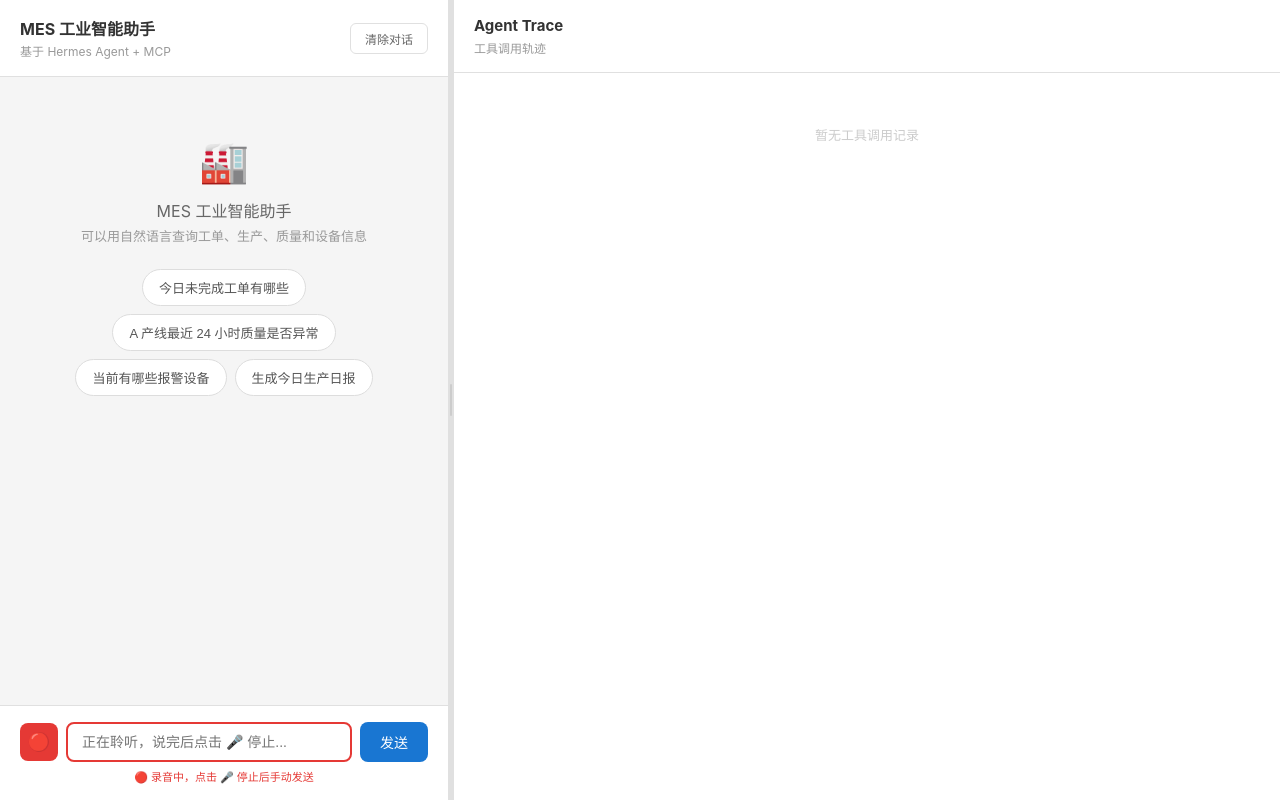
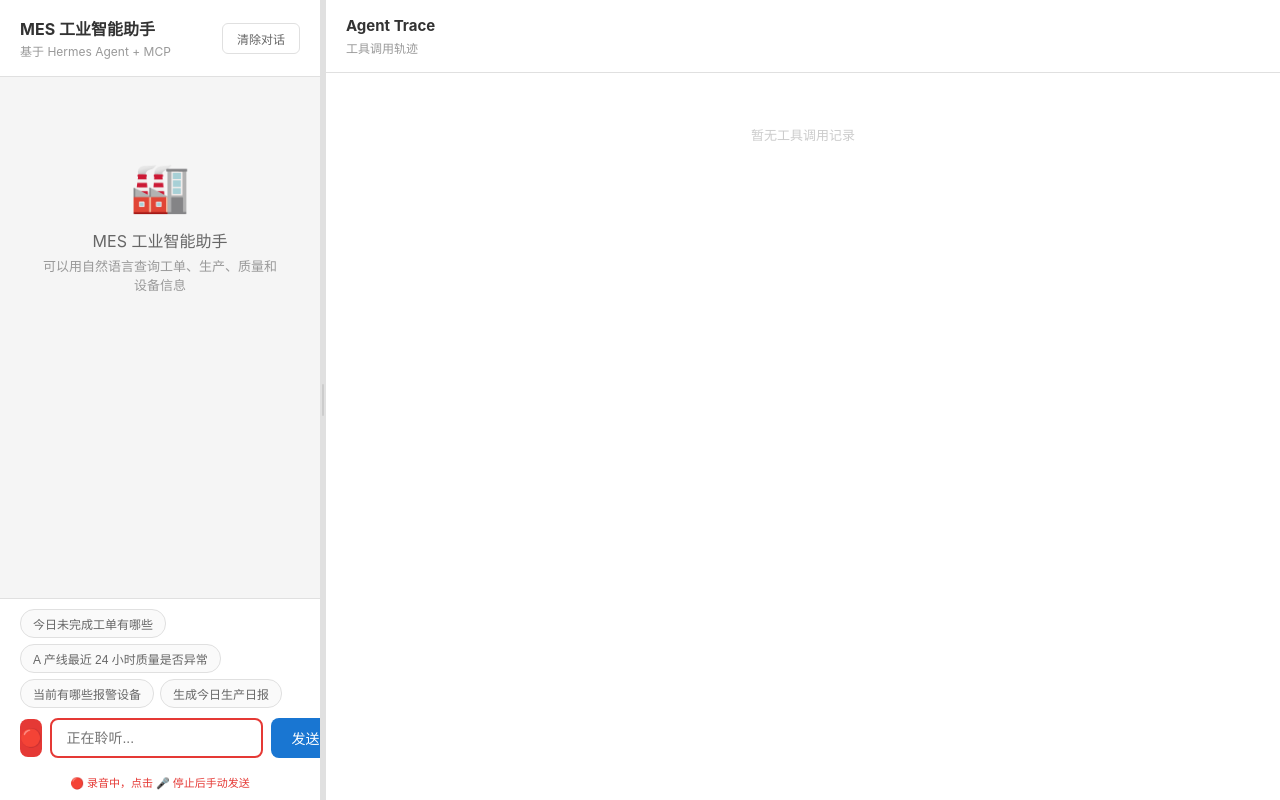
Before and after one commit to lplyhn/mes-industrial-agent, a React (Vite) app in the folder frontend/: page / in a window 1280 px wide. Both pictures are taken after a click on the button "语音输入". Built offline with nearby package versions, Linux system fonts and the light colour scheme.

Commit message:
fix: proxy gateway through frontend server, fix React hooks error, fix GBK encoding

```diff
--- a/frontend/src/App.tsx
+++ b/frontend/src/App.tsx
@@ -15,7 +15,7 @@ const App: React.FC = () => {
     clearChat,
   } = useSSE();
 
-  const [leftWidth, setLeftWidth] = React.useState(35);
+  const [leftWidth, setLeftWidth] = React.useState(25);
   const [dragging, setDragging] = React.useState(false);
   const containerRef = React.useRef<HTMLDivElement>(null);
 
@@ -29,7 +29,7 @@ const App: React.FC = () => {
     const rect = containerRef.current.getBoundingClientRect();
     const x = e.clientX - rect.left;
     const pct = (x / rect.width) * 100;
-    setLeftWidth(Math.max(20, Math.min(80, pct)));
+    setLeftWidth(Math.max(5, Math.min(80, pct)));
   }, [dragging]);
 
   const handleMouseUp = React.useCallback(() => {
--- a/frontend/src/components/ChatPanel.tsx
+++ b/frontend/src/components/ChatPanel.tsx
@@ -10,7 +10,7 @@ interface Props {
   onClear: () => void;
 }
 
-const SUGGESTIONS = [
+const QUICK_QUESTIONS = [
   "今日未完成工单有哪些",
   "A 产线最近 24 小时质量是否异常",
   "当前有哪些报警设备",
@@ -101,17 +101,10 @@ export const ChatPanel: React.FC<Props> = ({
       {/* Messages */}
       <div style={{ flex: 1, overflowY: "auto", padding: "20px" }}>
         {messages.length === 0 && (
-          <div style={{ textAlign: "center", padding: "40px 20px", color: "#999" }}>
-            <div style={{ fontSize: "40px", marginBottom: "12px" }}>🏭</div>
+          <div style={{ textAlign: "center", padding: "60px 20px 40px", color: "#999" }}>
+            <div style={{ fontSize: "48px", marginBottom: "12px" }}>🏭</div>
             <p style={{ margin: "0 0 4px", fontSize: "16px", color: "#666" }}>MES 工业智能助手</p>
-            <p style={{ margin: "0 0 24px", fontSize: "13px" }}>可以用自然语言查询工单、生产、质量和设备信息</p>
-            <div style={{ display: "flex", flexWrap: "wrap", gap: "8px", justifyContent: "center" }}>
-              {SUGGESTIONS.map((s) => (
-                <button key={s} onClick={() => onSend(s)} style={{ padding: "8px 16px", border: "1px solid #ddd", borderRadius: "20px", backgroundColor: "#fff", cursor: "pointer", fontSize: "13px", color: "#555" }}
-                  onMouseEnter={(e) => { (e.target as HTMLElement).style.borderColor = "#1976d2"; (e.target as HTMLElement).style.color = "#1976d2"; }}
-                  onMouseLeave={(e) => { (e.target as HTMLElement).style.borderColor = "#ddd"; (e.target as HTMLElement).style.color = "#555"; }}>{s}</button>
-              ))}
-            </div>
+            <p style={{ margin: "0", fontSize: "13px" }}>可以用自然语言查询工单、生产、质量和设备信息</p>
           </div>
         )}
         {messages.map((msg) => (
@@ -120,10 +113,26 @@ export const ChatPanel: React.FC<Props> = ({
         <div ref={bottomRef} />
       </div>
 
-      {/* Input */}
-      <div style={{ padding: "16px 20px", backgroundColor: "#fff", borderTop: "1px solid #e0e0e0" }}>
-        <form onSubmit={handleSubmit} style={{ display: "flex", gap: "8px", alignItems: "center" }}>
-          {/* Microphone */}
+      {/* Input + Quick Questions */}
+      <div style={{ backgroundColor: "#fff", borderTop: "1px solid #e0e0e0" }}>
+        {/* Quick question chips */}
+        {!isLoading && (
+          <div style={{ padding: "10px 20px 0", display: "flex", gap: "6px", flexWrap: "wrap" }}>
+            {QUICK_QUESTIONS.map((q) => (
+              <button key={q} onClick={() => onSend(q)}
+                style={{
+                  padding: "5px 12px", border: "1px solid #e0e0e0", borderRadius: "14px",
+                  backgroundColor: "#fafafa", cursor: "pointer", fontSize: "12px", color: "#666",
+                  whiteSpace: "nowrap", transition: "all 0.15s",
+                }}
+                onMouseEnter={(e) => { (e.target as HTMLElement).style.borderColor = "#1976d2"; (e.target as HTMLElement).style.color = "#1976d2"; (e.target as HTMLElement).style.backgroundColor = "#e3f2fd"; }}
+                onMouseLeave={(e) => { (e.target as HTMLElement).style.borderColor = "#e0e0e0"; (e.target as HTMLElement).style.color = "#666"; (e.target as HTMLElement).style.backgroundColor = "#fafafa"; }}
+              >{q}</button>
+            ))}
+          </div>
+        )}
+        {/* Input row */}
+        <form onSubmit={handleSubmit} style={{ display: "flex", gap: "8px", padding: "10px 20px 16px", alignItems: "center" }}>
           {hasVoice && (
             <button type="button" onClick={toggleVoice} disabled={isLoading}
               title={isListening ? "点击停止录音" : "语音输入"}
@@ -136,11 +145,8 @@ export const ChatPanel: React.FC<Props> = ({
               }}
             >{isListening ? "🔴" : "🎤"}</button>
           )}
-          <input
-            value={input}
-            onChange={(e) => setInput(e.target.value)}
-            onKeyDown={handleKeyDown}
-            placeholder={isListening ? "正在聆听，说完后点击 🎤 停止..." : hasVoice ? "输入或语音输入问题..." : "输入您的问题..."}
+          <input value={input} onChange={(e) => setInput(e.target.value)} onKeyDown={handleKeyDown}
+            placeholder={isListening ? "正在聆听..." : hasVoice ? "输入或语音输入问题..." : "输入您的问题..."}
             disabled={isLoading}
             style={{
               flex: 1, padding: "10px 14px", fontSize: "14px", outline: "none",
@@ -154,8 +160,8 @@ export const ChatPanel: React.FC<Props> = ({
             <button type="submit" style={{ padding: "10px 20px", border: "none", borderRadius: "8px", backgroundColor: "#1976d2", color: "#fff", cursor: "pointer", fontSize: "14px", whiteSpace: "nowrap" }}>发送</button>
           )}
         </form>
-        {isListening && <div style={{ fontSize: "11px", color: "#e53935", marginTop: "6px", textAlign: "center" }}>🔴 录音中，点击 🎤 停止后手动发送</div>}
-        {!hasVoice && <div style={{ fontSize: "10px", color: "#bbb", marginTop: "4px", textAlign: "right" }}>语音输入需要 Chrome/Edge 浏览器</div>}
+        {isListening && <div style={{ fontSize: "11px", color: "#e53935", padding: "0 20px 10px", textAlign: "center" }}>🔴 录音中，点击 🎤 停止后手动发送</div>}
+        {!hasVoice && <div style={{ fontSize: "10px", color: "#bbb", padding: "0 20px 10px", textAlign: "right" }}>语音输入需要 Chrome/Edge 浏览器</div>}
       </div>
     </div>
   );
--- a/frontend/src/components/TracePanel.tsx
+++ b/frontend/src/components/TracePanel.tsx
@@ -1,4 +1,4 @@
-import React, { useState, useMemo } from "react";
+import React, { useState, useMemo, useRef, useEffect } from "react";
 import type { ToolCall } from "../types";
 import { ResultRenderer } from "./ResultRenderer";
 
@@ -54,6 +54,12 @@ export const TracePanel: React.FC<Props> = ({ toolCalls }) => {
     [toolCalls]
   );
 
+  const scrollRef = useRef<HTMLDivElement>(null);
+
+  useEffect(() => {
+    scrollRef.current?.scrollTo({ top: scrollRef.current.scrollHeight, behavior: "smooth" });
+  }, [toolCalls]);
+
   return (
     <div
       style={{
@@ -69,7 +75,7 @@ export const TracePanel: React.FC<Props> = ({ toolCalls }) => {
           工具调用轨迹
         </p>
       </div>
-      <div style={{ flex: 1, overflowY: "auto", padding: "12px 16px" }}>
+      <div ref={scrollRef} style={{ flex: 1, overflowY: "auto", padding: "12px 16px" }}>
         {toolCalls.length === 0 && (
           <div
             style={{
--- a/frontend/src/services/hermes.ts
+++ b/frontend/src/services/hermes.ts
@@ -1,4 +1,4 @@
-const HERMES_URL = 'http://localhost:8642/v1/chat/completions';
+const HERMES_URL = '/api/v1/chat/completions';
 
 export interface StreamCallbacks {
   onContent: (content: string) => void;
@@ -10,6 +10,21 @@ export interface StreamCallbacks {
   }) => void;
   onDone: (fullContent: string) => void;
   onError: (error: string) => void;
+}
+
+// MCP 工具名称 → 中文显示名
+const TOOL_NAME_MAP: Record<string, string> = {
+  workorders: "工单查询",
+  production: "生产查询",
+  quality: "质量分析",
+  equipment: "设备诊断",
+  generate_daily_report: "日报生成",
+};
+
+function formatToolName(name: string): string {
+  let n = name;
+  if (n.startsWith("mcp_mes_")) n = n.slice(8);
+  return TOOL_NAME_MAP[n] || n;
 }
 
 export async function streamChat(
@@ -82,7 +97,6 @@ export async function streamChat(
       }
     }
 
-    // Process remaining buffer
     if (buffer.trim()) {
       const trimmed = buffer.trim();
       if (trimmed.startsWith('data: ')) {
@@ -110,21 +124,15 @@ function parseSSEData(
   getFullContent: () => string
 ) {
   if (currentEvent === 'hermes.tool.progress') {
-    // 1. Update agent trace (right panel)
     if (callbacks.onToolProgress && parsed.tool) {
-      let toolName = parsed.tool;
-      if (toolName.startsWith('mcp_mes_')) {
-        toolName = toolName.slice(8);
-      }
       callbacks.onToolProgress({
-        tool_name: toolName,
+        tool_name: parsed.tool,
         status: parsed.status || 'running',
         label: parsed.label,
         result: parsed.result,
       });
     }
 
-    // 2. Extract LLM text content from tool progress
     const delta = parsed.choices?.[0]?.delta;
     if (delta?.content) {
       callbacks.onContent(delta.content);
```
Also changed, not shown: 1 other file (tests, documents, lock files or other folders).
